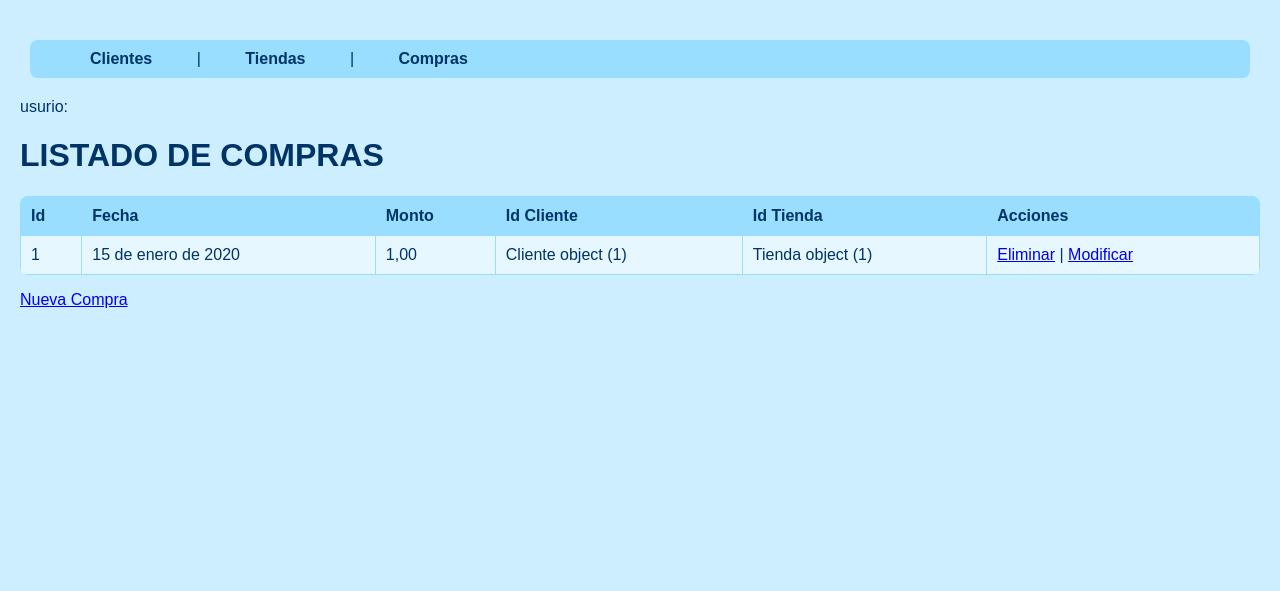
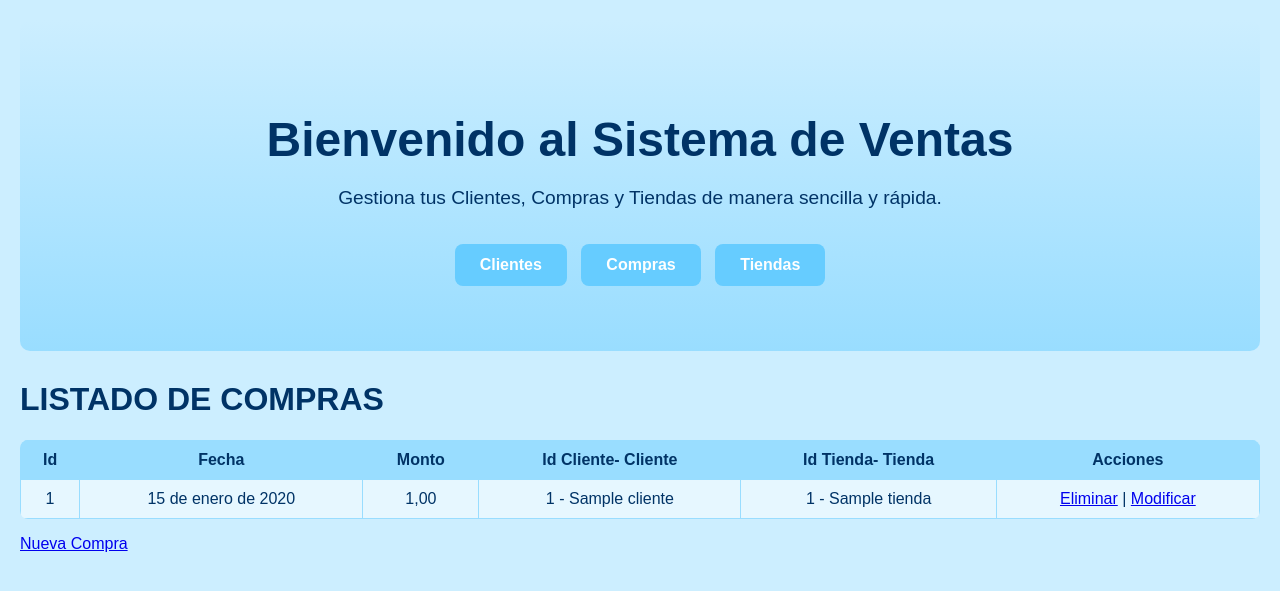
Before and after one commit to Hayder-SG/ProgramacionWebIII, a Django app: page /compras/ in a window 1280 px wide. Shown: the top 591 px of the page. Run offline with Django 5.2, Linux system fonts and the light colour scheme; tables that the repository leaves empty hold one stand-in row (values such as "Sample post").

Commit message:
appVentas1 WebIII

```diff
--- a/proyecto_prueba/appVentas/models.py
+++ b/proyecto_prueba/appVentas/models.py
@@ -5,6 +5,9 @@ class Cliente(models.Model):
     id_cliente = models.AutoField(primary_key=True)
     nombre = models.CharField(max_length=100)
     email = models.EmailField(max_length=100)
+
+    def __str__(self):
+        return f"{self.id_cliente} - {self.nombre}"
 
     class Meta:
         managed = False
@@ -18,6 +21,9 @@ class Tienda(models.Model):
     class Meta:
         managed = False
         db_table = 'tiendas'
+
+    def __str__(self):
+        return f"{self.id_tienda} - {self.nombre}"
 
 class Compra(models.Model):
     id_compra = models.AutoField(primary_key=True)
--- a/proyecto_prueba/appVentas/static/css/style.css
+++ b/proyecto_prueba/appVentas/static/css/style.css
@@ -1,17 +1,13 @@
-/* style.css */
-
-/* Fondo general */
 body {
-    background-color: #cceeff;  /* celeste claro */
+    background-color: #cceeff;
     font-family: Arial, Helvetica, sans-serif;
     margin: 0;
     padding: 20px;
-    color: #003366; /* celeste oscuro para textos */
+    color: #003366;
 }
 
-/* Navegación */
 nav {
-    background-color: #99ddff; /* celeste medio */
+    background-color: #99ddff;
     padding: 10px 20px;
     border-radius: 8px;
     margin: 20px 10px;
@@ -29,23 +25,23 @@ nav a {
 }
 
 nav a:hover {
-    background-color: #66ccff; /* celeste más intenso */
+    background-color: #66ccff;
     color: white;
 }
 
-/* Tablas */
 table {
     width: 100%;
     border-collapse: collapse;
-    background-color: #e6f7ff; /* celeste muy suave */
+    background-color: #e6f7ff;
     border-radius: 8px;
     overflow: hidden;
+    text-align: center;
 }
 
 th, td {
     border: 1px solid #99ddff;
     padding: 10px;
-    text-align: left;
+
 }
 
 th {
@@ -53,7 +49,6 @@ th {
     color: #003366;
 }
 
-/* Botones */
 button, input[type="submit"] {
     background-color: #66ccff;
     color: white;
@@ -68,7 +63,6 @@ button:hover, input[type="submit"]:hover {
     background-color: #3399ff;
 }
 
-/* Formularios */
 input[type="text"], input[type="email"], input[type="number"], select {
     padding: 8px;
     border-radius: 5px;
@@ -78,7 +72,6 @@ input[type="text"], input[type="email"], input[type="number"], select {
     margin-bottom: 10px;
 }
 
-/* Encabezados */
 h1, h2, h3 {
     color: #003366;
 }
--- a/proyecto_prueba/appVentas/templates/base.html
+++ /dev/null
@@ -1,20 +0,0 @@
-{% load static %}
-<!DOCTYPE html>
-<html lang="en">
-<head>
-    <meta charset="UTF-8">
-    <meta name="viewport" content="width=device-width, initial-scale=1.0">
-    <title>Mi Proyecto</title>
-    <link rel="stylesheet" href="{% static 'css/style.css' %}">
-</head>
-<body>
-    <nav>
-        <a href="{% url 'lista_clientes' %}">Clientes</a> |
-        <a href="{% url 'listar_tiendas' %}">Tiendas</a> |
-        <a href="{% url 'listar_compras' %}">Compras</a>
-    </nav>
-    usurio: {{ user.username }}
-    {% block content %}
-    {% endblock %}
-</body>
-</html>
--- a/proyecto_prueba/appVentas/templates/clientes/listar_clientes.html
+++ b/proyecto_prueba/appVentas/templates/clientes/listar_clientes.html
@@ -1,4 +1,4 @@
-{% extends "base.html" %}
+{% extends "index.html" %}
 
 {% block content %}
 
--- a/proyecto_prueba/appVentas/templates/compras/listar_compras.html
+++ b/proyecto_prueba/appVentas/templates/compras/listar_compras.html
@@ -1,4 +1,4 @@
-{% extends "base.html" %}
+{% extends "index.html" %}
 
 {% block content %}
     <h1>LISTADO DE COMPRAS</h1>
@@ -7,8 +7,8 @@
             <th>Id</th>
             <th>Fecha</th>
             <th>Monto</th>
-            <th>Id Cliente</th>
-            <th>Id Tienda</th>
+            <th>Id Cliente- Cliente</th>
+            <th>Id Tienda- Tienda</th>
             <th>Acciones</th>
         </tr>
         {% for compra in compras %}
--- a/proyecto_prueba/appVentas/templates/compras/nueva_compra.html
+++ b/proyecto_prueba/appVentas/templates/compras/nueva_compra.html
@@ -1,4 +1,4 @@
-{% extends "base.html" %}
+{% extends "index.html" %}
 
 {% block content %}
     <h1>MODIFICAR TIENDA</h1>
--- /dev/null
+++ b/proyecto_prueba/appVentas/templates/index.html
@@ -0,0 +1,77 @@
+{% load static %}
+<!DOCTYPE html>
+<html lang="es">
+<head>
+    <meta charset="UTF-8">
+    <meta name="viewport" content="width=device-width, initial-scale=1.0">
+    <title>Bienvenido - Proyecto Ventas</title>
+    <link rel="stylesheet" href="{% static 'css/style.css' %}">
+    <style>
+        .hero {
+            text-align: center;
+            padding: 60px 20px;
+            background: linear-gradient(to bottom, #cceeff, #99ddff);
+            border-radius: 10px;
+            margin-bottom: 30px;
+        }
+
+        .hero h1 {
+            font-size: 3rem;
+            margin-bottom: 20px;
+        }
+
+        .hero p {
+            font-size: 1.2rem;
+            margin-bottom: 30px;
+        }
+
+        .hero a {
+            display: inline-block;
+            background-color: #66ccff;
+            color: white;
+            text-decoration: none;
+            padding: 12px 25px;
+            border-radius: 8px;
+            margin: 5px;
+            font-weight: bold;
+            transition: background-color 0.3s;
+        }
+
+        .hero a:hover {
+            background-color: #3399ff;
+        }
+        .imagen{
+        display: flex;
+
+
+        height: 700px;
+        }
+
+
+    </style>
+</head>
+<body>
+
+    <div class="hero">
+        <h1>Bienvenido al Sistema de Ventas</h1>
+        <p>Gestiona tus Clientes, Compras y Tiendas de manera sencilla y rápida.</p>
+
+        <a href="{% url 'lista_clientes' %}">Clientes</a>
+        <a href="{% url 'listar_compras' %}">Compras</a>
+        <a href="{% url 'listar_tiendas' %}">Tiendas</a>
+    </div>
+
+    {% block content %}
+
+    <h1>BIENVENIDO A PRESENTACION</h1>
+    <div><h2>Bienvenido a la seccion de presentacion de mi base Ventas</h2></div>
+    <div class="imagen">
+
+
+    <img src="https://www.shutterstock.com/shutterstock/photos/2654235771/display_1500/stock-vector-a-cute-kawaii-calico-cat-sitting-and-looking-up-with-a-happy-hopeful-expression-adorable-cartoon-2654235771.jpg" alt="">
+    </div>
+
+    {% endblock %}
+
+</body>
+</html>
--- /dev/null
+++ b/proyecto_prueba/appVentas/templates/precentacion.html
@@ -0,0 +1,6 @@
+{% extends "base.html" %}
+
+{% block content %}
+    <h1>BIENVENIDO A PRESENTACION</h1>
+    <img src="https://www.google.com/url?sa=i&url=https%3A%2F%2Fwww.shutterstock.com%2Fes%2Fsearch%2Fcat-cartoon-character%3Fimage_type%3Dillustration&psig=AOvVaw20O60KECHKPiUB_rxgznIf&ust=1763262474797000&source=images&cd=vfe&opi=89978449&ved=0CBIQjRxqFwoTCJjfvd-W85ADFQAAAAAdAAAAABAE" alt="">
+{% endblock  %}
--- a/proyecto_prueba/appVentas/urls.py
+++ b/proyecto_prueba/appVentas/urls.py
@@ -3,6 +3,7 @@ from django.urls import path
 from . import views
 
 urlpatterns = [
+# Clientes
     path("clientes/", views.lista_clientes, name='lista_clientes'),
     path("nuevo_cliente/", views.crear_cliente, name="crear_cliente"),
     path("eliminar_cliente/<int:id>/", views.eliminar_cliente, name="eliminar_cliente"),
@@ -13,10 +14,12 @@ urlpatterns = [
     path('eliminar_tienda/<int:id>/', views.eliminar_tienda, name='eliminar_tienda'),
     path('actualizar_tienda/<int:id>/', views.actualizar_tienda, name='actualizar_tienda'),
 
-    #Compras
+#Compras
     path('compras/', views.listar_compras, name='listar_compras'),
     path('nueva_compra/', views.crear_compra, name='crear_compra'),
     path('eliminar_compra/<int:id>/', views.eliminar_compra, name='eliminar_compra'),
     path('actualizar_compra/<int:id>/', views.actualizar_compra, name='actualizar_compra'),
 
+    path('', views.index, name='index'),
+    path('', views.presentacion, name='presentacion'),
 ]
--- a/proyecto_prueba/appVentas/views.py
+++ b/proyecto_prueba/appVentas/views.py
@@ -1,6 +1,10 @@
 from django.shortcuts import render, get_object_or_404, redirect
 from .models import Cliente, Tienda, Compra
 from .forms import ClienteForm, CompraForm, TiendaForm
+from django.shortcuts import render
+
+def index(request):
+    return render(request, 'index.html')
 
 # Create your views here.
 def lista_clientes(request):
@@ -123,3 +127,7 @@ def eliminar_compra(request, id):
     compra = get_object_or_404(Compra, id_compra=id)
     compra.delete()
     return redirect('listar_compras')
+
+
+def presentacion(request):
+    return render(request, 'presentacion.html')
```
